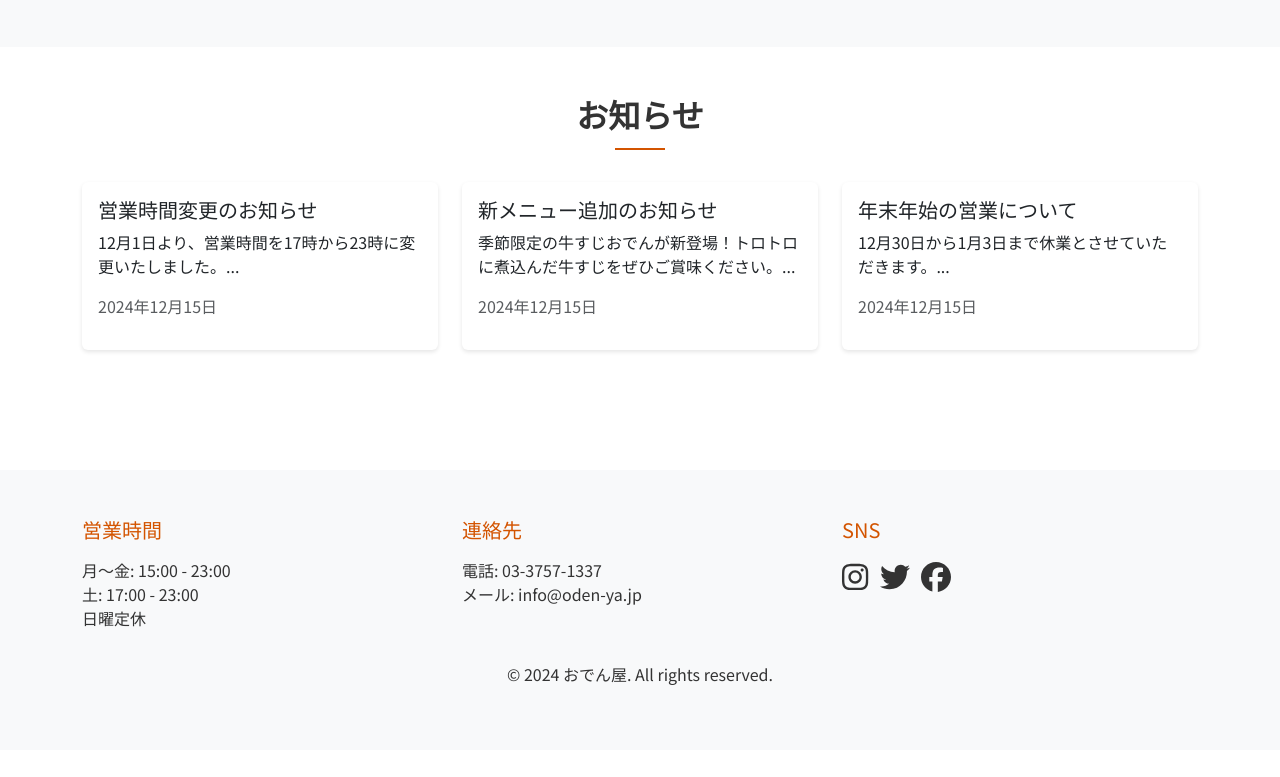
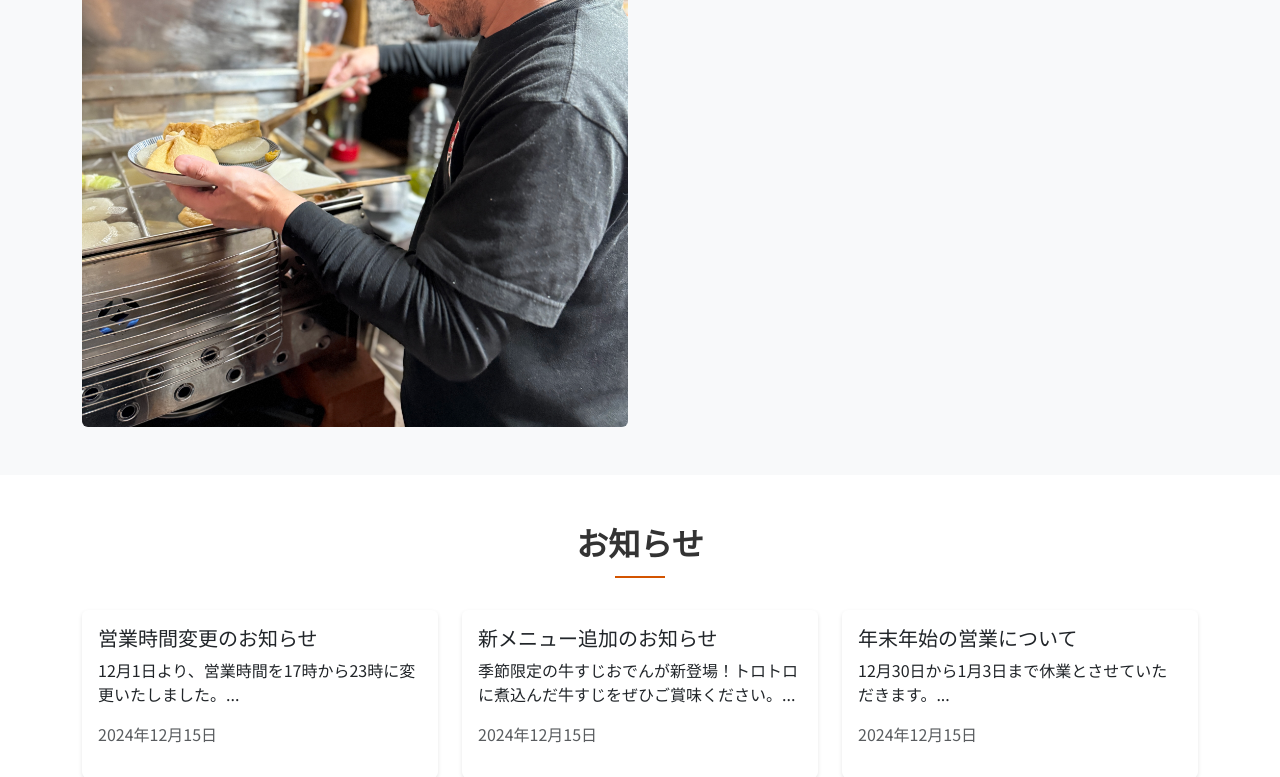
Before and after one commit to shotarok-xx/daihachi, a Flask app: page / in a window 1280 px wide. Shown: the part 1435-2212 px from the top of the page. Before the commit the page ends 2120 px from the top, so only its background shows below. Run offline with Flask 3, Linux system fonts and the light colour scheme; data comes from the database, SQL or seed files in the repository.

Commit message:
Agent query: 「私たちについて」セクションの新しい画像（調理師の写真）は正しく表示されていますか？
Update homepage image to chef.jpg and add image to static folder.

Screenshot: https://storage.googleapis.com/screenshot-production-us-central1/b5b41d46-52fd-438d-9fff-679394ed4de6/5913eaa3-05d8-4e13-a5a0-13d600577b97.jpg

```diff
--- a/templates/home.html
+++ b/templates/home.html
@@ -34,7 +34,7 @@
     <div class="container">
         <div class="row">
             <div class="col-md-6">
-                <img src="https://images.unsplash.com/photo-1523865236457-3ae3358a4eaa" class="img-fluid rounded" alt="Restaurant interior">
+                <img src="{{ url_for('static', filename='images/chef.jpg') }}" class="img-fluid rounded" alt="おでんを調理する様子">
             </div>
             <div class="col-md-6">
                 <h2 class="section-title">私たちについて</h2>
```
Also changed, not shown: 373BB8EB-1B5D-4FEE-AD02-5F7FCE420F47.jpg (added), static/images/chef.jpg (added).
